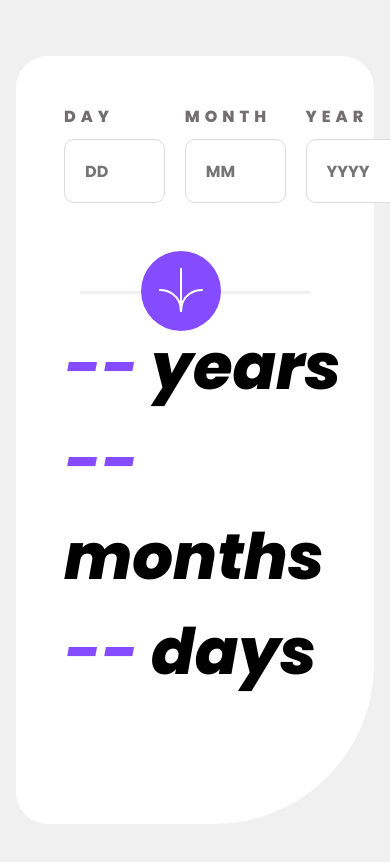
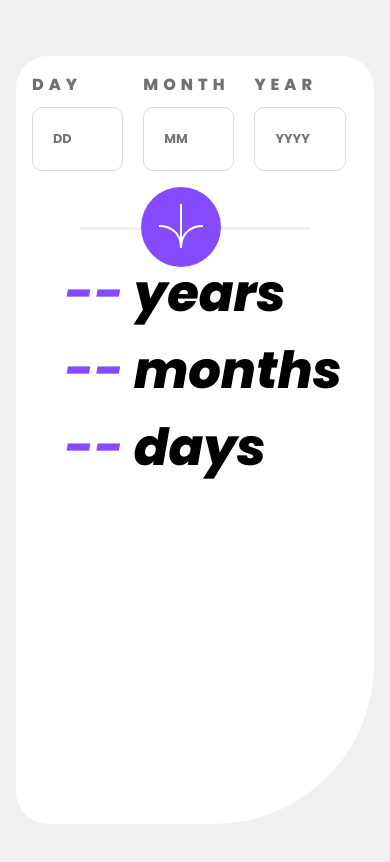
Before and after one commit to austin5141/age-calculator-app-main, a React (Vite) app: page / in a window 390 px wide. Shown: the top 862 px of the page. Built offline with nearby package versions, Linux system fonts and the light colour scheme.

Commit message:
Update App.css

```diff
--- a/src/App.css
+++ b/src/App.css
@@ -115,12 +115,17 @@ strong {
     margin:3.5rem 1rem;
   }
   h2 {
-    font-size:4rem;
+    font-size:3.2rem;
   }
+
+  .inputs {
+    padding:1rem;
+  }
+
   .inputBox {
     height:4rem;
-    max-width:6.3rem;
-    font-size:1rem;
+    max-width:5.7rem;
+    font-size:0.8rem;
   }
 
   .divider {
```
